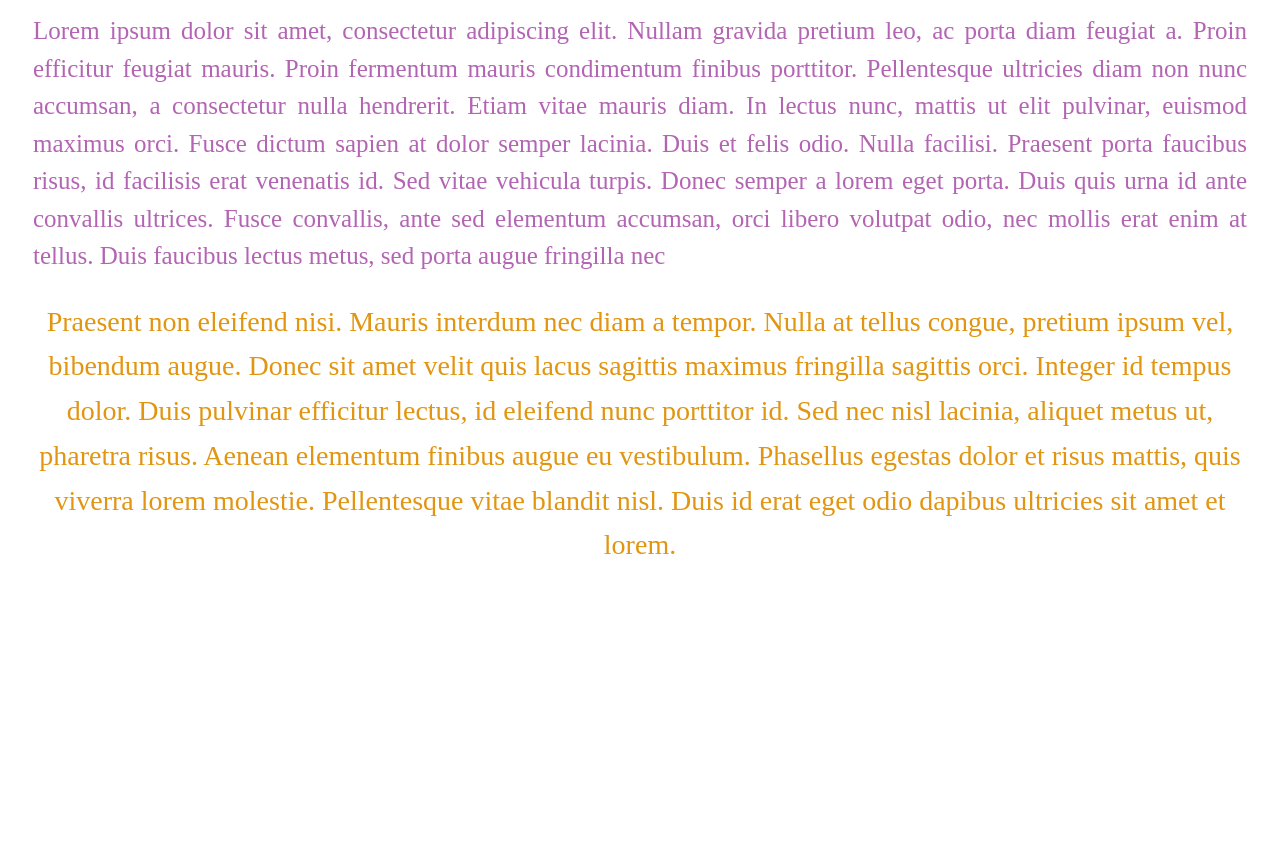
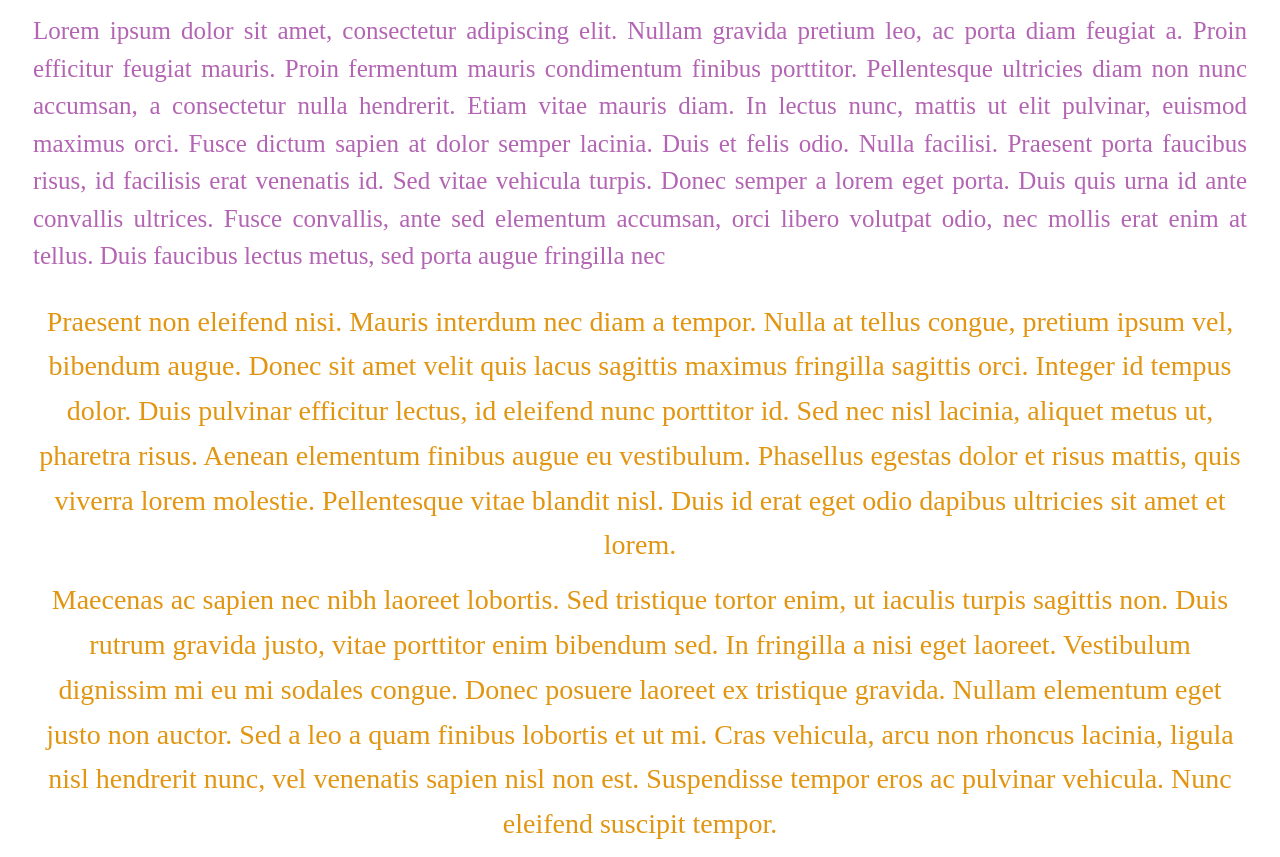
Before and after one commit to juanjomac/practica, a plain HTML site: page index.html in a window 1280 px wide. Shown: the part 113-970 px from the top of the page. Before the commit the page ends 800 px from the top, so only its background shows below. Drawn offline with Linux system fonts and the light colour scheme.

Commit message:
Agregue el tercer parrafo

```diff
--- a/index.html
+++ b/index.html
@@ -14,5 +14,8 @@
     <p class="parrafo">
       Praesent non eleifend nisi. Mauris interdum nec diam a tempor. Nulla at tellus congue, pretium ipsum vel, bibendum augue. Donec sit amet velit quis lacus sagittis maximus fringilla sagittis orci. Integer id tempus dolor. Duis pulvinar efficitur lectus, id eleifend nunc porttitor id. Sed nec nisl lacinia, aliquet metus ut, pharetra risus. Aenean elementum finibus augue eu vestibulum. Phasellus egestas dolor et risus mattis, quis viverra lorem molestie. Pellentesque vitae blandit nisl. Duis id erat eget odio dapibus ultricies sit amet et lorem.
     </p>
+    <p class="parrafo">
+      Maecenas ac sapien nec nibh laoreet lobortis. Sed tristique tortor enim, ut iaculis turpis sagittis non. Duis rutrum gravida justo, vitae porttitor enim bibendum sed. In fringilla a nisi eget laoreet. Vestibulum dignissim mi eu mi sodales congue. Donec posuere laoreet ex tristique gravida. Nullam elementum eget justo non auctor. Sed a leo a quam finibus lobortis et ut mi. Cras vehicula, arcu non rhoncus lacinia, ligula nisl hendrerit nunc, vel venenatis sapien nisl non est. Suspendisse tempor eros ac pulvinar vehicula. Nunc eleifend suscipit tempor.
+    </p>
   </body>
 </html>
```
